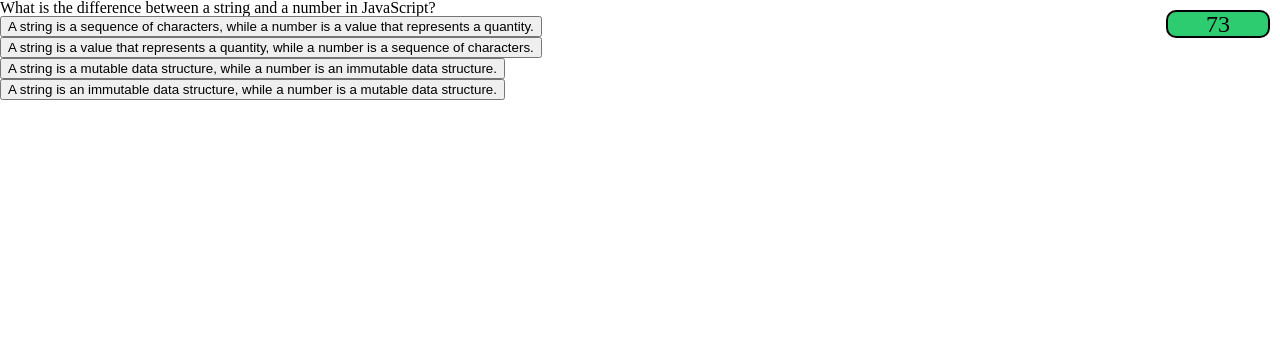
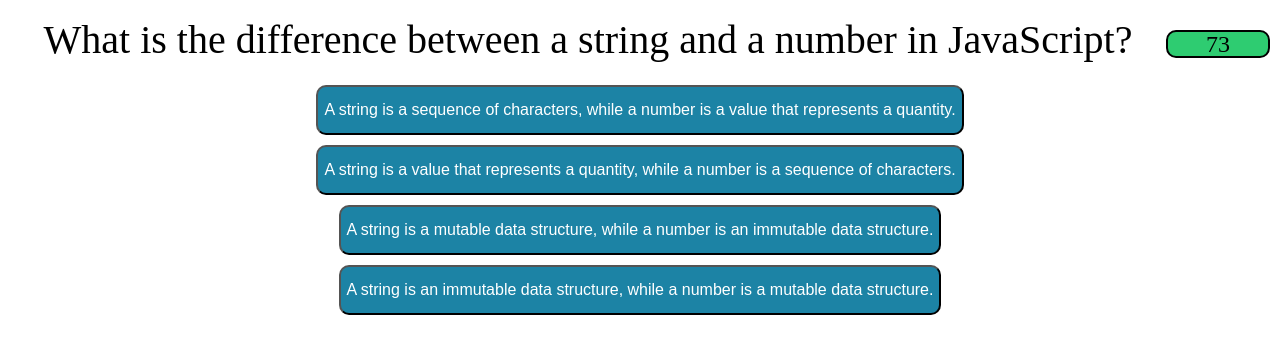
Before and after one commit to MattChiaro/online-coding-quiz, a plain HTML site: page index.html in a window 1280 px wide. Both pictures are taken after a click on the button "Start the Quiz!". Drawn offline with nearby package versions, Linux system fonts and the light colour scheme.

Commit message:
fleshed out quiz content rough styling

```diff
--- a/assets/css/style.css
+++ b/assets/css/style.css
@@ -31,3 +31,38 @@
     margin: 10px;
     background-color: #2ecc71;
 }
+
+.button {
+    height: 50px;
+    width: auto;
+    color: white;
+    background-color: rgb(28, 131, 165);
+    font-size: 16px;
+    border-radius: 10px;
+    margin: 5px;
+}
+
+.button:hover {
+    background-color: rgb(100, 177, 203);
+}
+
+ul {
+    display: flex;
+    flex-direction: column;
+    align-items: center;
+    justify-self: center;
+}
+
+h2 {
+    font-size: 40px;
+    text-align: center;
+    margin: 20px;
+}
+
+.result p {
+    font-size: 36px;
+    text-align: center;
+    margin: 20px;
+    font-style: italic;
+    color: gray;
+}
```
